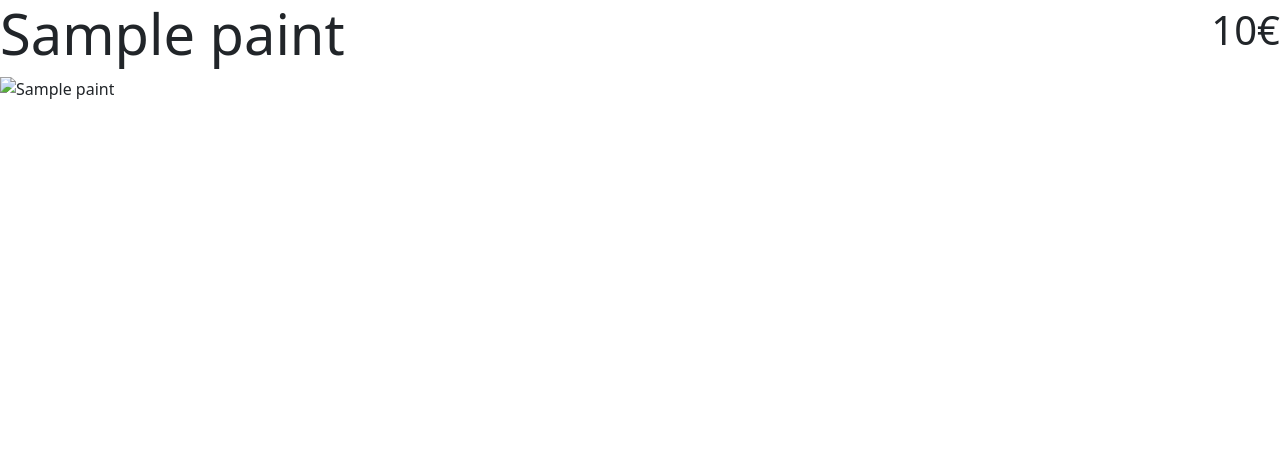
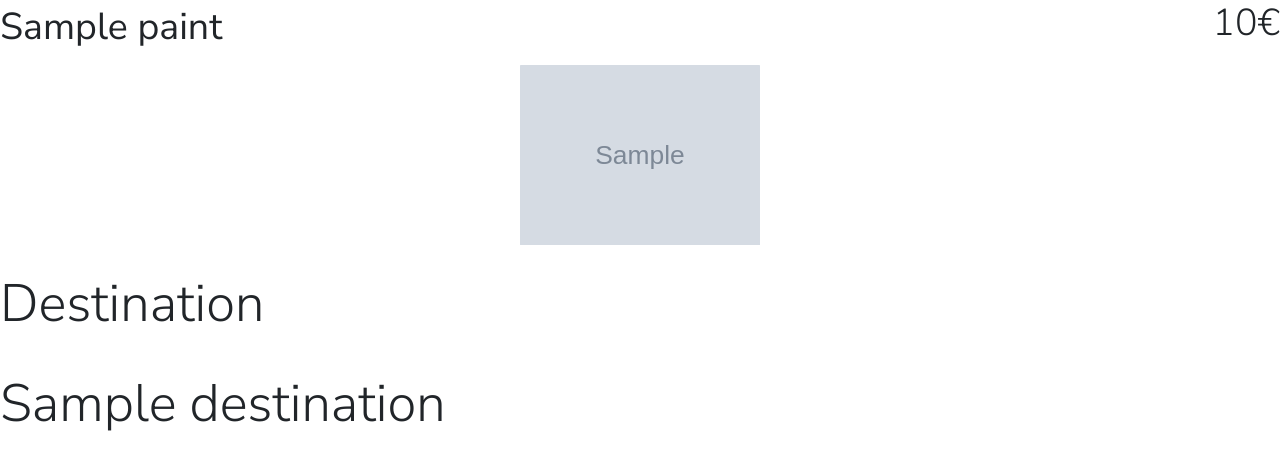
Before and after one commit to Alexandre71100/Qualideco, a Symfony app: template templates/paints/ficheproduitpaints.html.twig in a window 1280 px wide. Shown: the top 470 px of the page. Run offline with Twig, Linux system fonts and the light colour scheme; the template is opened without the code that fills it: most values are stand-ins (such as "Sample title", 1, 10 or a date in 2020); grey boxes marked "Sample" are stand-in pictures; some libraries are stand-ins or nearby versions.

Commit message:
modif produit paints

```diff
--- a/templates/base.html.twig
+++ b/templates/base.html.twig
@@ -19,7 +19,7 @@
     </head>
     <body>
    <header>
-<nav class="navbar navbar-expand-lg bg-light bg-dark">
+<nav class="navbar navbar-expand-lg bg-dark">
   <div class="container-fluid">
     <a class="navbar-brand text-light font-weight-bold text-uppercase px-3" href="#">Qualideco</a>
     <button class="navbar-toggler" type="button" data-bs-toggle="collapse" data-bs-target="#navbarNav" aria-controls="navbarNav" aria-expanded="false" aria-label="Toggle navigation">
--- a/templates/paints/ficheproduitpaints.html.twig
+++ b/templates/paints/ficheproduitpaints.html.twig
@@ -3,16 +3,22 @@
 {% block title %}Peintures !{% endblock %}
 
 {% block body %}
-
-    <div class="d-flex align-items-center justify-content-between">
-        <h1 class="display-4">{{ paints.title }}</h1>
+{% block stylesheets %}
+    {{parent()}}
+    <link rel="stylesheet" href="css/paints.css">
+{% endblock %}
+  <div class="d-flex align-items-center justify-content-between">
+        <h1 class="text-center">{{ paints.title }}</h1>
         <p class="display-6">{{ paints.price }}€</p>
     </div>
 
     {% if vich_uploader_asset(paints, 'coverFile') is not null %}
-        <p>
-            <img src="{{ vich_uploader_asset(paints, 'coverFile')|imagine_filter('thumb') }}" alt="{{ paints.title }}">
-        </p>
+    <div class="text-center">
+    <img src="{{ paints.cover }}" class="rounded" alt="peinture" width="250px">
+    </div>
+    <p class="display-4 py-4">Destination</p>
+    <h2 class="display-4 m-0">{{paints.destination}}</h2>
+
+
     {% endif %}
-
 {% endblock %}
--- a/templates/paints/index.html.twig
+++ b/templates/paints/index.html.twig
@@ -4,7 +4,7 @@
 
 {% block stylesheets %}
     {{parent()}}
-    <link rel="stylesheet" href="css/painst.css">
+    <link rel="stylesheet" href="css/paints.css">
 {% endblock %}
 
 {% block body %}
```
